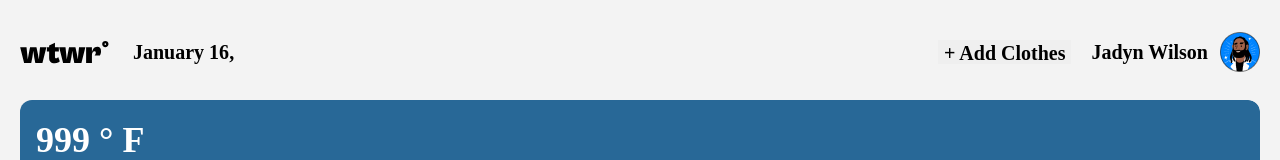
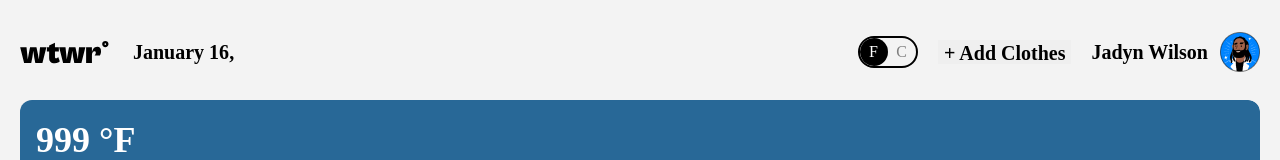
Before and after one commit to jadynwilson/se_project_react, a React (Vite) app: page / in a window 1280 px wide. Shown: the top 160 px of the page. Built offline with nearby package versions, Linux system fonts and the light colour scheme; no server answers; a web font is replaced by a local one.

Commit message:
start sprint 11

```diff
--- a/src/components/App/App.jsx
+++ b/src/components/App/App.jsx
@@ -7,6 +7,7 @@ import ModalWithForm from "../ModalWithForm/ModalWithForm";
 import Footer from "../Footer/Footer";
 import ItemModal from "../ItemModal/ItemModal";
 import { getWeather, filterWeatherData } from "../../utils/weatherApi";
+import CurrentTempUnitContext from "../../contexts/CurrentTempUnit";
 
 function App() {
   const [weatherData, setWeatherData] = useState({
@@ -16,12 +17,16 @@ function App() {
   });
   const [activeModal, setActiveModal] = useState("");
   const [SelectedCard, setSelectedCard] = useState({});
+  const [currentTempUnit, setCurrentTempUnit] = useState("F");
+
+  const handleToggleSwitchChange = () => {
+    setCurrentTempUnit(currentTempUnit === "F" ? "C" : "F");
+  };
 
   const handleCardClick = (card) => {
     setActiveModal("preview");
     setSelectedCard(card);
   };
-
   const handleAddClick = () => {
     setActiveModal("add-garment");
   };
@@ -40,6 +45,9 @@ function App() {
   }, []);
 
   return (
+    <CurrentTempUnitContext.Provider
+      value={{ currentTempUnit, handleToggleSwitchChange }}
+    >
       <div className="page">
         <div className="page__content">
           <Header handleAddClick={handleAddClick} weatherData={weatherData} />
@@ -71,7 +79,10 @@ function App() {
           </label>
           <fieldset className="modal__radio">
             <legend className="modal__legend">Select the weather type:</legend>
-          <label htmlFor="hot" className="modal__label modal__label_type_radio">
+            <label
+              htmlFor="hot"
+              className="modal__label modal__label_type_radio"
+            >
               <input
                 id="hot"
                 name="weather"
@@ -116,6 +127,7 @@ function App() {
         />
         <Footer />
       </div>
+    </CurrentTempUnitContext.Provider>
   );
 }
 
--- a/src/components/Header/Header.css
+++ b/src/components/Header/Header.css
@@ -19,7 +19,7 @@
 }
 
 .header__add-clothes-btn {
-  margin: 0 20px 0 auto;
+  margin: 0 20px 0 20px;
   height: 24px;
   border-style: none;
   font-weight: 700;
--- a/src/components/Header/Header.jsx
+++ b/src/components/Header/Header.jsx
@@ -1,7 +1,8 @@
 import "./Header.css";
 
-import logo from "../../assets/logo.svg"; // Import the logo
-import avatar from "../../assets/avatar.png"; // Import the avatar
+import logo from "../../assets/logo.svg";
+import avatar from "../../assets/avatar.png";
+import ToggleSwitch from "../ToggleSwitch/ToggleSwitch";
 
 function Header({ handleAddClick, weatherData }) {
   const currentdate = new Date().toLocaleString("default", {
@@ -15,6 +16,7 @@ function Header({ handleAddClick, weatherData }) {
       <p className="header__date-location">
         {currentdate}, {weatherData.city}
       </p>
+      <ToggleSwitch />
       <button
         onClick={handleAddClick}
         type="button"
--- a/src/components/Main/WeatherCard/WeatherCard.jsx
+++ b/src/components/Main/WeatherCard/WeatherCard.jsx
@@ -3,8 +3,11 @@ import {
   weatherOptions,
   defaultWeatherOptions,
 } from "../../../utils/constants";
+import { useContext } from "react";
+import CurrentTempUnitContext from "../../../contexts/CurrentTempUnit";
 
 function WeatherCard({ weatherData }) {
+  const { currentTempUnit } = useContext(CurrentTempUnitContext);
   const filteredOptions = weatherOptions.filter((option) => {
     return (
       option.day === weatherData.isDay &&
@@ -20,7 +23,10 @@ function WeatherCard({ weatherData }) {
   }
   return (
     <section className="weather-card">
-      <p className="weather-card__temp">{weatherData.temp.F} &deg; F </p>
+      <p className="weather-card__temp">
+        {currentTempUnit === "F" ? weatherData.temp.F : weatherData.temp.C}{" "}
+        &deg;{currentTempUnit}{" "}
+      </p>
       <img
         src={weatherOption?.url}
         alt={`An image showing the ${
--- /dev/null
+++ b/src/components/ToggleSwitch/ToggleSwitch.css
@@ -0,0 +1,50 @@
+.toggle-switch {
+  width: 56px;
+  height: 28px;
+  border: 2px solid black;
+  border-radius: 20px;
+  margin-left: auto;
+  cursor: pointer;
+  overflow: hidden;
+  position: relative;
+}
+
+.toggle-switch__checkbox {
+  opacity: 0;
+}
+
+.toggle-switch__circle {
+  background-color: black;
+  width: 28px;
+  height: 28px;
+  position: absolute;
+  border-radius: 50%;
+  left: 0px;
+  transition: all 0.2s;
+}
+
+.toggle-switch__text {
+  position: absolute;
+  color: grey;
+  top: 5px;
+}
+
+.toggle-switch__text_F {
+  left: 9px;
+}
+
+.toggle-switch__text_C {
+  right: 9px;
+}
+
+.toggle-switch__checkbox:checked ~ .toggle-switch__circle {
+  left: 28px;
+}
+
+.toggle-switch__checkbox:not(:checked) ~ .toggle-switch__text_F {
+  color: white;
+}
+
+.toggle-switch__checkbox:checked ~ .toggle-switch__text_C {
+  color: white;
+}
--- /dev/null
+++ b/src/components/ToggleSwitch/ToggleSwitch.jsx
@@ -0,0 +1,21 @@
+import { useContext } from "react";
+import CurrentTempUnitContext from "../../contexts/CurrentTempUnit.jsx";
+import "./ToggleSwitch.css";
+
+export default function ToggleSwitch() {
+  const { handleToggleSwitchChange, currentTempUnit } = useContext(
+    CurrentTempUnitContext
+  );
+  return (
+    <label className="toggle-switch">
+      <input
+        onChange={handleToggleSwitchChange}
+        type="checkbox"
+        className="toggle-switch__checkbox"
+      />
+      <span className="toggle-switch__circle"></span>
+      <span className="toggle-switch__text toggle-switch__text_F ">F</span>
+      <span className="toggle-switch__text toggle-switch__text_C">C</span>
+    </label>
+  );
+}
--- /dev/null
+++ b/src/contexts/CurrentTempUnit.jsx
@@ -0,0 +1,5 @@
+import { createContext } from "react";
+
+const CurrentTempUnitContext = createContext();
+
+export default CurrentTempUnitContext;
--- a/src/utils/weatherApi.js
+++ b/src/utils/weatherApi.js
@@ -13,7 +13,10 @@ export const getWeather = ({ latitude, longitude }, APIkey) => {
 export const filterWeatherData = (data) => {
   const result = {};
   result.city = data.name;
-  result.temp = { F: data.main.temp };
+  result.temp = {
+    F: Math.round(data.main.temp),
+    C: Math.round(((data.main.temp - 32) * 5) / 9),
+  };
   result.type = getWeatherType(result.temp.F);
   result.condition = data.weather[0].main.toLowerCase();
   result.isDay = isDay(data.sys, Date.now());
```
Lines whose indentation alone changed are shown as unchanged.
